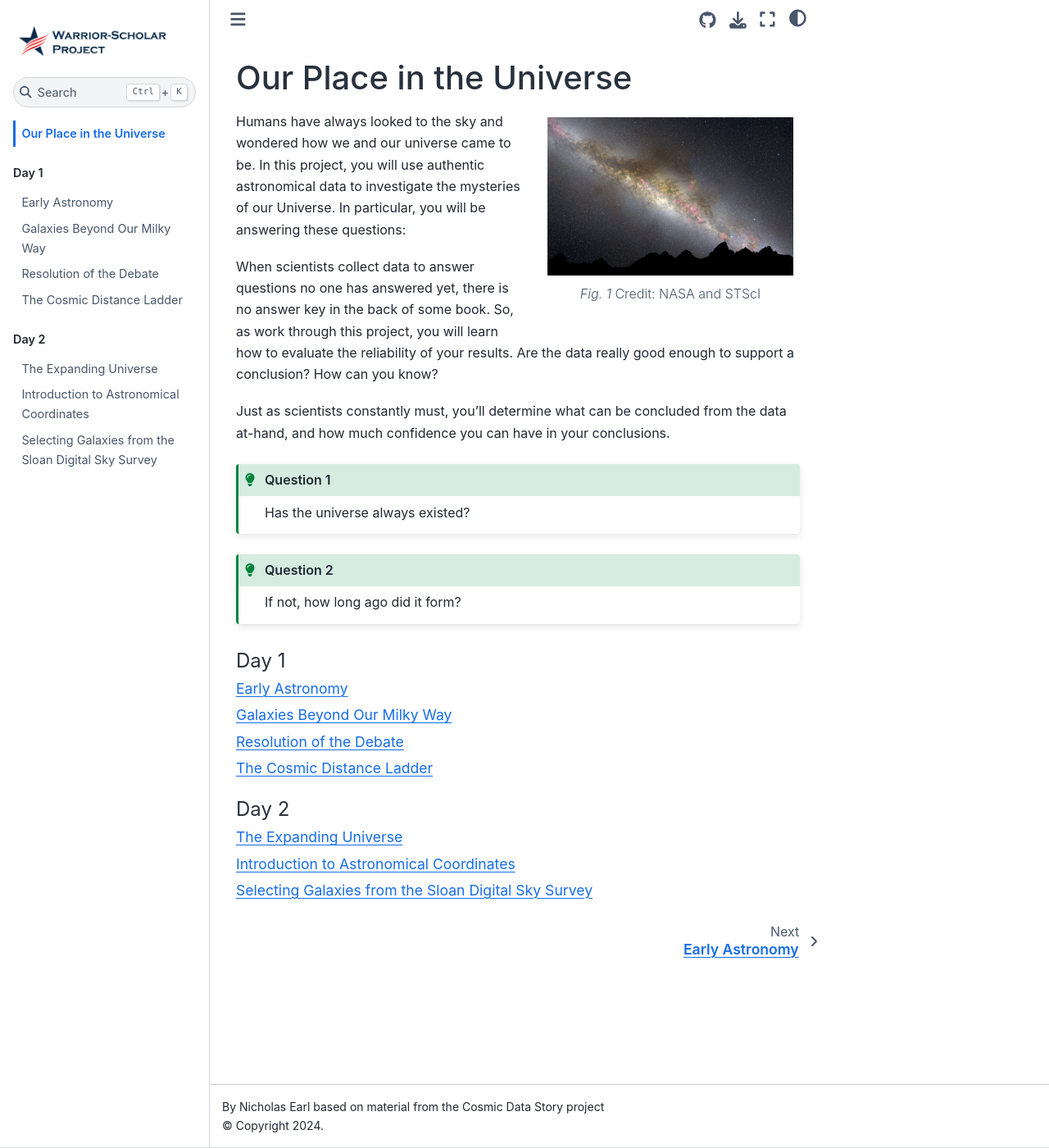
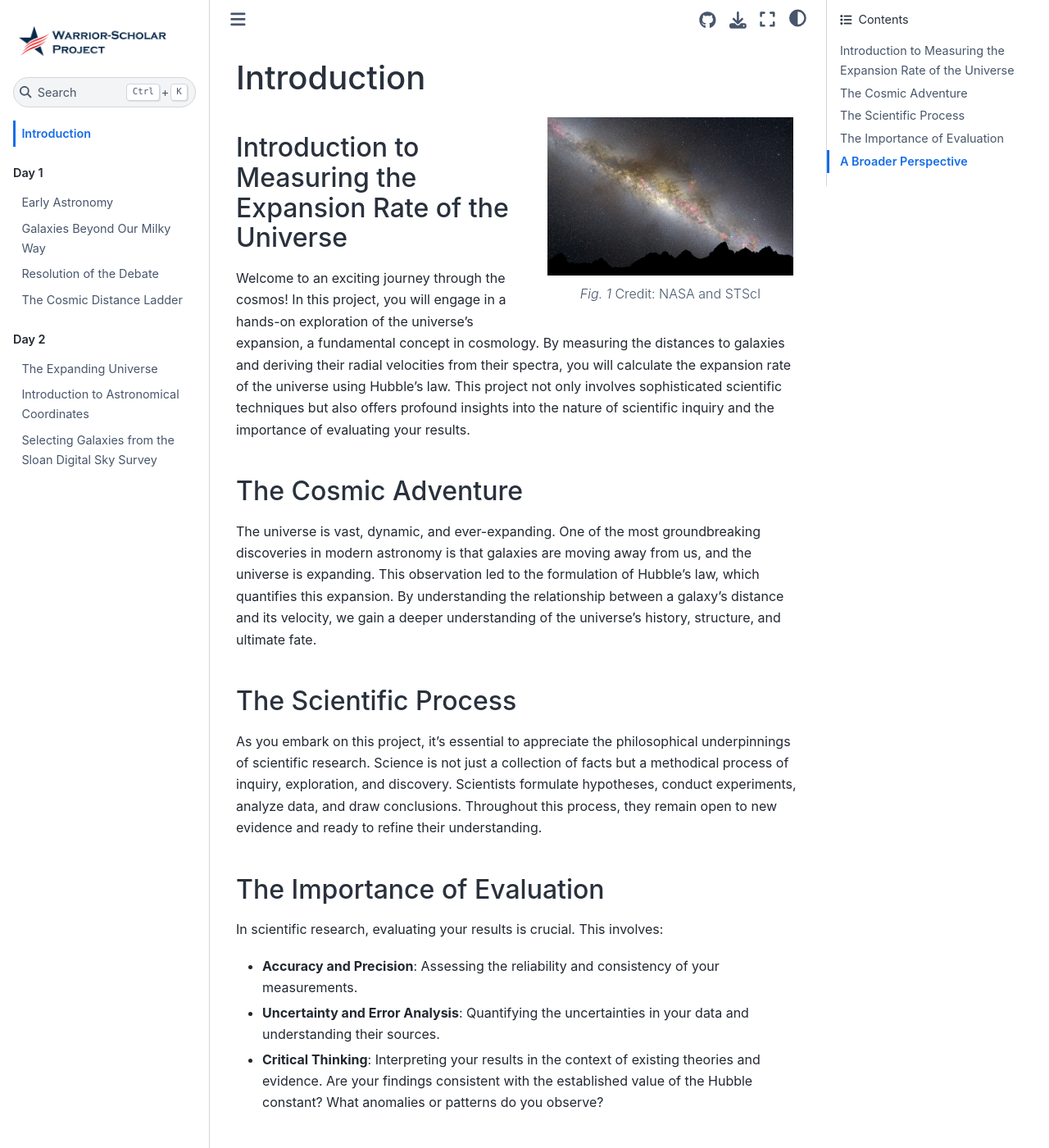
Before and after one commit to nmearl/wsp-hubbles-law, a Jupyter Book: the page built from intro.md, in a window 1280 px wide and 1400 px high. Shown: the whole window at 82% size. Built offline with Jupyter Book 1.0.4 settings and Sphinx 7.4.7 and the Sphinx Book theme 1.1.4, drawn with Linux system fonts in a browser that asks for light colours; pages that are not in the unit, such as notebooks, are missing from menus; some of the changed text lies outside the part shown.

Commit message:
Update the introduction

````diff
--- a/intro.md
+++ b/intro.md
@@ -1,4 +1,4 @@
-# Our Place in the Universe
+# Introduction
 
 ```{figure} img.png
 :name: intro
@@ -8,28 +8,57 @@
 Credit: NASA and STScI
 ```
 
-Humans have always looked to the sky and wondered how we and our universe came
-to be. In this project, you will use authentic astronomical data to investigate
-the mysteries of our Universe. In particular, you will be answering these
-questions:
+### Introduction to Measuring the Expansion Rate of the Universe
 
-When scientists collect data to answer questions no one has answered yet, there
-is no answer key in the back of some book. So, as work through this project,
-you will learn how to evaluate the reliability of your results. Are the data
-really good enough to support a conclusion? How can you know?
+Welcome to an exciting journey through the cosmos! In this project, you will engage in a hands-on exploration of the universe's expansion, a fundamental concept in cosmology. By measuring the distances to galaxies and deriving their radial velocities from their spectra, you will calculate the expansion rate of the universe using Hubble's law. This project not only involves sophisticated scientific techniques but also offers profound insights into the nature of scientific inquiry and the importance of evaluating your results.
 
-Just as scientists constantly must, you'll determine what can be concluded from
-the data at-hand, and how much confidence you can have in your conclusions.
+### The Cosmic Adventure
 
-```{admonition} Question 1
+The universe is vast, dynamic, and ever-expanding. One of the most groundbreaking discoveries in modern astronomy is that galaxies are moving away from us, and the universe is expanding. This observation led to the formulation of Hubble's law, which quantifies this expansion. By understanding the relationship between a galaxy's distance and its velocity, we gain a deeper understanding of the universe's history, structure, and ultimate fate.
+
+### The Scientific Process
+
+As you embark on this project, it's essential to appreciate the philosophical underpinnings of scientific research. Science is not just a collection of facts but a methodical process of inquiry, exploration, and discovery. Scientists formulate hypotheses, conduct experiments, analyze data, and draw conclusions. Throughout this process, they remain open to new evidence and ready to refine their understanding.
+
+### The Importance of Evaluation
+
+In scientific research, evaluating your results is crucial. This involves:
+
+- **Accuracy and Precision**: Assessing the reliability and consistency of your measurements.
+- **Uncertainty and Error Analysis**: Quantifying the uncertainties in your data and understanding their sources.
+- **Critical Thinking**: Interpreting your results in the context of existing theories and evidence. Are your findings consistent with the established value of the Hubble constant? What anomalies or patterns do you observe?
+
+### A Broader Perspective
+
+This project not only hones your technical skills in astronomy but also fosters a deeper appreciation for the scientific endeavor. The pursuit of knowledge is an ongoing process, filled with challenges and triumphs. Scientists continuously question, test, and refine their understanding of the natural world.
+
+As you delve into measuring the distances and velocities of galaxies, remember that you are part of a long tradition of explorers who have sought to unravel the mysteries of the cosmos. Your work will contribute to our collective understanding of the universe and demonstrate the power of scientific inquiry. Embrace the spirit of discovery, remain curious, and critically evaluate your results. The universe is vast, and there is always more to learn.
+
+As you make your way through the project, keep these key questions in mind and consider how your results inform your understanding of the universe:
+
+```{admonition} Question
 :class: tip
-Has the universe always existed?
+How do different methods for measuring distances to galaxies compare in terms of accuracy and applicability?
 ```
 
-```{admonition} Question 2
+```{admonition} Question
 :class: tip
-If not, how long ago did it form?
+How might uncertainties in your radial velocity measurements impact the calculation of the Hubble constant?
 ```
+
+```{admonition} Question
+What factors could contribute to discrepancies between your calculated value of the Hubble constant and the accepted value?
+```
+
+```{admonition} Question
+How might variations in the Hubble constant affect our understanding of the universe's expansion rate?
+```
+
+```{admonition} Question
+What are the limitations of your study, and how might they affect your conclusions?
+```
+
+Embark on this cosmic adventure with an open mind and a passion for discovery. The secrets of the universe await you!
 
 ```{tableofcontents}
 ```
````
